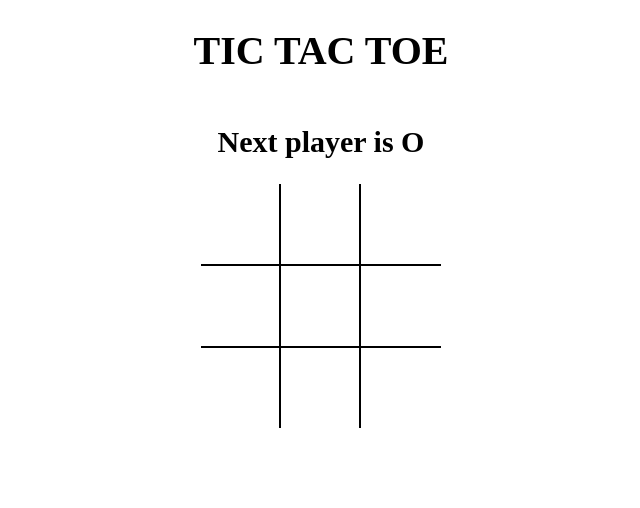
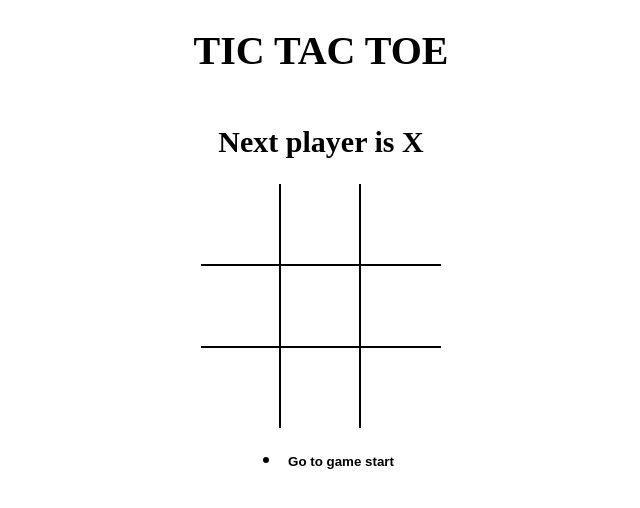
Before and after one commit to 0devika/tictactoe, a React (Vite) app: page / in a window 1280 px wide. Shown: the top 508 px of the page, without its empty margins (319-959 px from the left). Built offline with nearby package versions, Linux system fonts and the light colour scheme.

Commit message:
displayed history

```diff
--- a/src/App.jsx
+++ b/src/App.jsx
@@ -1,41 +1,54 @@
 import React, { useState } from 'react';
 import Board from './components/Board';
+import History from './components/History';
 import { calculateWinner } from './helpers';
 
 import './styles/root.scss';
 
 const App = () => {
-  const [board, setBoard] = useState(Array(9).fill(null));
-  const [isXNext, setIsXNext] = useState(false);
+  const [history, setHistory] = useState([
+    { board: Array(9).fill(null), isXNext: true },
+  ]);
+  const [currentMove, setCurrentMove] = useState(0);
+  const current = history[currentMove];
 
-  const winner = calculateWinner(board);
+  const winner = calculateWinner(current.board);
   const message = winner
     ? `Winner is ${winner}`
-    : `Next player is ${isXNext ? 'X' : 'O'}`;
+    : `Next player is ${current.isXNext ? 'X' : 'O'}`;
 
   const handleSquareClick = position => {
-    if (board[position] || winner) {
+    if (current.board[position] || winner) {
       return;
     }
 
-    setBoard(prev => {
-      return prev.map((square, pos) => {
+    setHistory(prev => {
+      const last = prev[prev.length - 1];
+
+      const newBoard = last.board.map((square, pos) => {
         if (pos === position) {
-          return isXNext ? 'X' : 'O';
+          return last.isXNext ? 'X' : 'O';
         }
 
         return square;
       });
+
+      return prev.concat({ board: newBoard, isXNext: !last.isXNext });
     });
 
-    setIsXNext(prev => !prev);
+    setCurrentMove(prev => prev + 1);
+  };
+
+  const moveTo = move => {
+    setCurrentMove(move);
   };
 
   return (
     <div className="app">
       <h1>TIC TAC TOE</h1>
       <h2>{message}</h2>
-      <Board board={board} handleSquareClick={handleSquareClick} />
+      <Board board={current.board} handleSquareClick={handleSquareClick} />
+      <History history={history} moveTo={moveTo} currentMove={currentMove} />
     </div>
   );
 };
--- /dev/null
+++ b/src/components/history.jsx
@@ -0,0 +1,27 @@
+import React from 'react';
+
+const History = ({ history, moveTo, currentMove }) => {
+  return (
+    <ul>
+      {history.map((_, move) => {
+        return (
+          <li key={move}>
+            <button
+              style={{
+                fontWeight: move === currentMove ? 'bold' : 'normal',
+              }}
+              type="button"
+              onClick={() => {
+                moveTo(move);
+              }}
+            >
+              {move === 0 ? 'Go to game start' : `Go to move #${move}`}
+            </button>
+          </li>
+        );
+      })}
+    </ul>
+  );
+};
+
+export default History;
```
